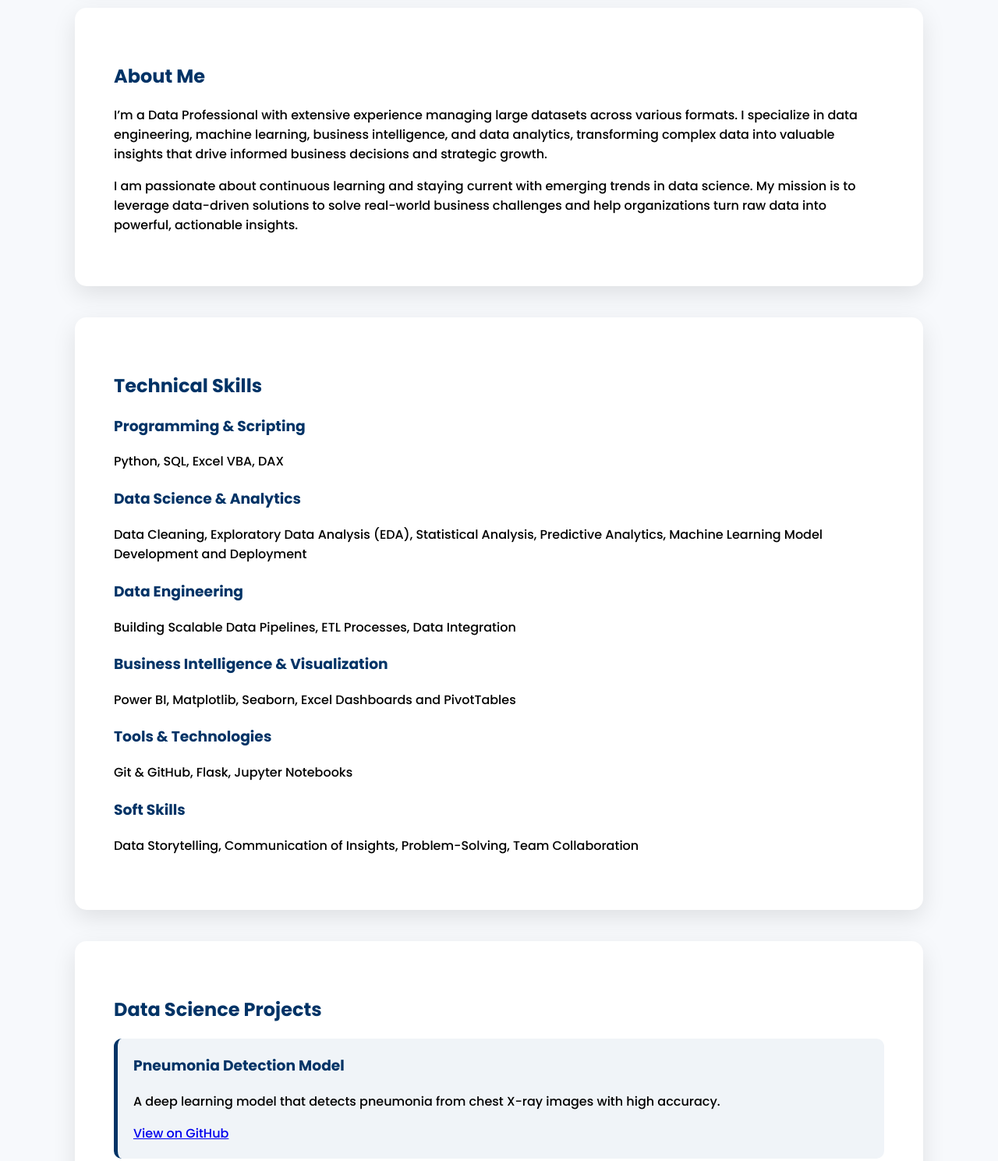
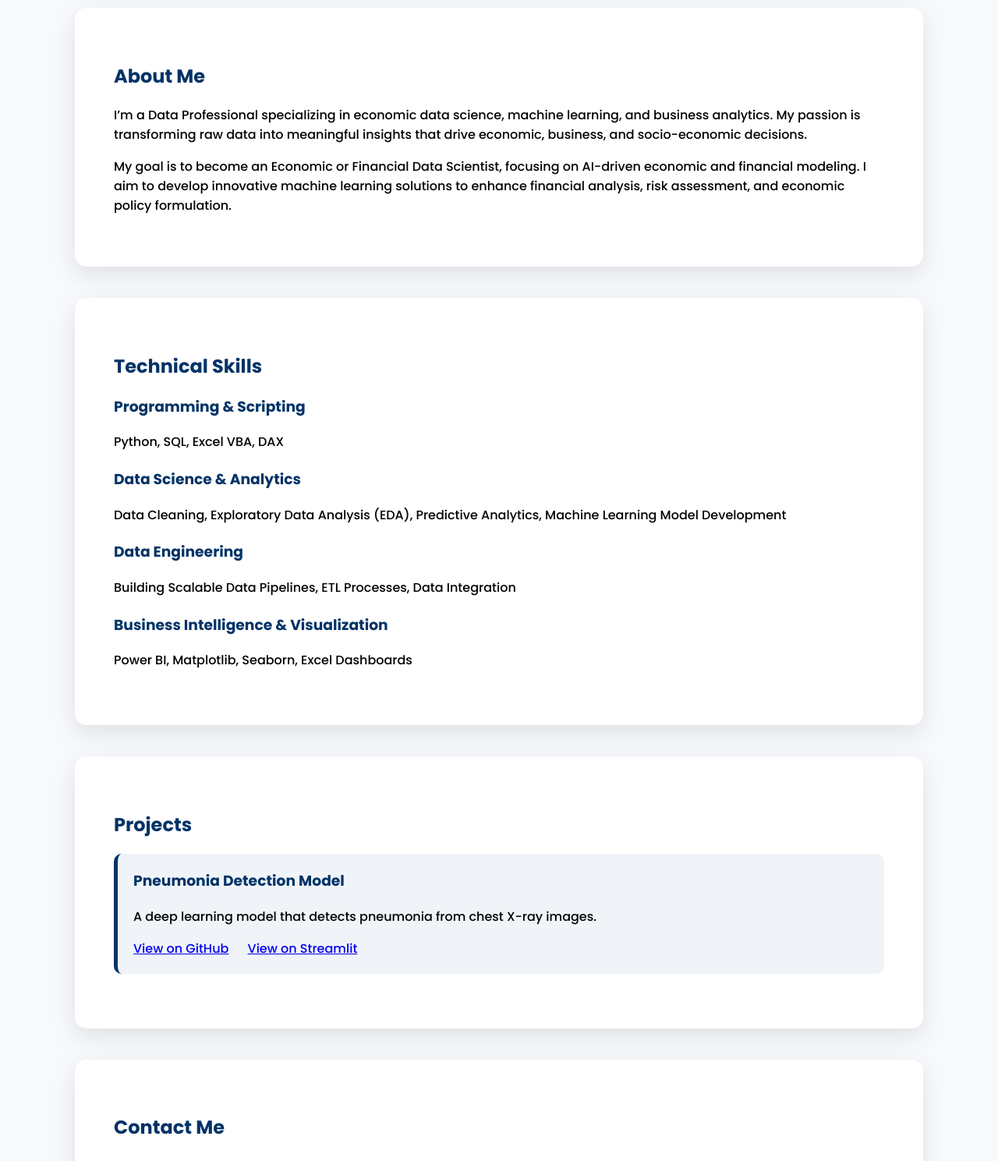
Before and after one commit to gibayee/gibayee.github.io, a plain HTML site: page index.html in a window 1280 px wide. Shown: the part 440-1929 px from the top of the page at 78% size. Drawn offline with Linux system fonts and the light colour scheme.

Commit message:
Updated About Me session, updated links, widened the gap between view on gitub and streamlit

```diff
--- a/index.html
+++ b/index.html
@@ -152,8 +152,8 @@
 
     <section class="about" id="about">
         <h2>About Me</h2>
-        <p>I’m a Data Professional with extensive experience managing large datasets across various formats. I specialize in data engineering, machine learning, business intelligence, and data analytics, transforming complex data into valuable insights that drive informed business decisions and strategic growth.</p>
-        <p>I am passionate about continuous learning and staying current with emerging trends in data science. My mission is to leverage data-driven solutions to solve real-world business challenges and help organizations turn raw data into powerful, actionable insights.</p>
+        <p>I’m a Data Professional specializing in economic data science, machine learning, and business analytics. My passion is transforming raw data into meaningful insights that drive economic, business, and socio-economic decisions.</p>
+        <p>My goal is to become an Economic or Financial Data Scientist, focusing on AI-driven economic and financial modeling. I aim to develop innovative machine learning solutions to enhance financial analysis, risk assessment, and economic policy formulation.</p>
     </section>
 
     <section class="skills" id="skills">
@@ -163,35 +163,34 @@
         <p>Python, SQL, Excel VBA, DAX</p>
 
         <h3>Data Science & Analytics</h3>
-        <p>Data Cleaning, Exploratory Data Analysis (EDA), Statistical Analysis, Predictive Analytics, Machine Learning Model Development and Deployment</p>
+        <p>Data Cleaning, Exploratory Data Analysis (EDA), Predictive Analytics, Machine Learning Model Development</p>
 
         <h3>Data Engineering</h3>
         <p>Building Scalable Data Pipelines, ETL Processes, Data Integration</p>
 
         <h3>Business Intelligence & Visualization</h3>
-        <p>Power BI, Matplotlib, Seaborn, Excel Dashboards and PivotTables</p>
-
-        <h3>Tools & Technologies</h3>
-        <p>Git & GitHub, Flask, Jupyter Notebooks</p>
-
-        <h3>Soft Skills</h3>
-        <p>Data Storytelling, Communication of Insights, Problem-Solving, Team Collaboration</p>
+        <p>Power BI, Matplotlib, Seaborn, Excel Dashboards</p>
     </section>
 
     <section class="projects" id="projects">
-        <h2>Data Science Projects</h2>
+        <h2>Projects</h2>
         <div class="project-item">
             <h3>Pneumonia Detection Model</h3>
-            <p>A deep learning model that detects pneumonia from chest X-ray images with high accuracy.</p>
-            <a href="https://github.com/gibayee/gibayee.github.io/tree/main/pneumonia_detection" target="_blank">View on GitHub</a>
+            <p>A deep learning model that detects pneumonia from chest X-ray images.</p>
+            <div style="margin-top: 10px;">
+                <a href="https://github.com/gibayee/gibayee.github.io/tree/main/pneumonia_detection"
+                   target="_blank" style="display: inline-block; margin-right: 20px;">View on GitHub</a>
+                <a href="https://pneumonia-xray-detector.streamlit.app/"
+                   target="_blank" style="display: inline-block;">View on Streamlit</a>
+            </div>
         </div>
     </section>
 
     <section class="contact" id="contact">
         <h2>Contact Me</h2>
-        <a href="mailto:your-email@gmail.com">Email</a>
-        <a href="https://www.linkedin.com/in/yourprofile" target="_blank">LinkedIn</a>
-        <a href="https://github.com/yourusername" target="_blank">GitHub</a>
+        <a href="mailto:gibayee@gmail.com">Email</a>
+        <a href="https://www.linkedin.com/in/godfredbayee/" target="_blank">LinkedIn</a>
+        <a href="https://github.com/gibayee" target="_blank">GitHub</a>
     </section>
 
 </div>
```
